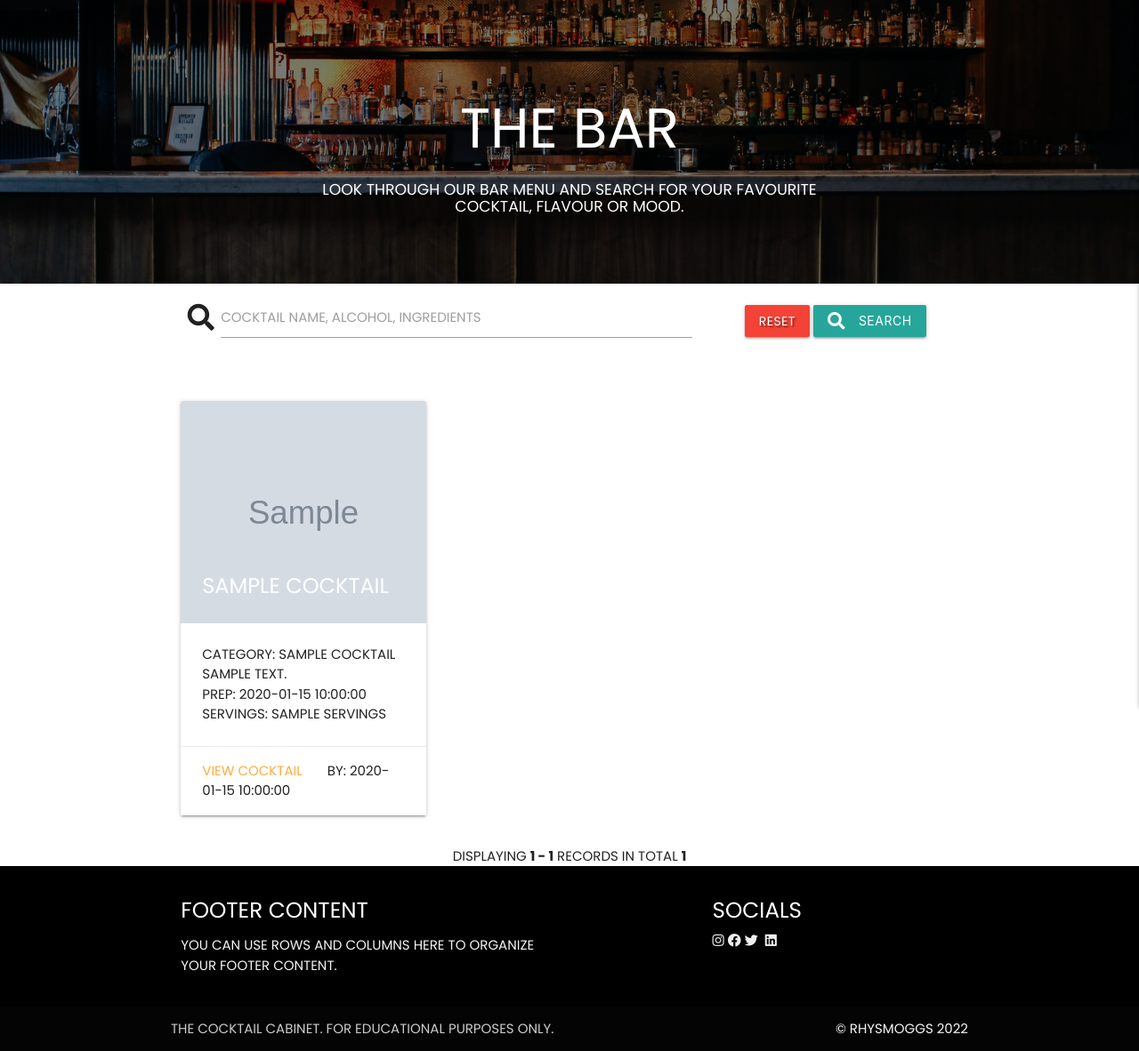
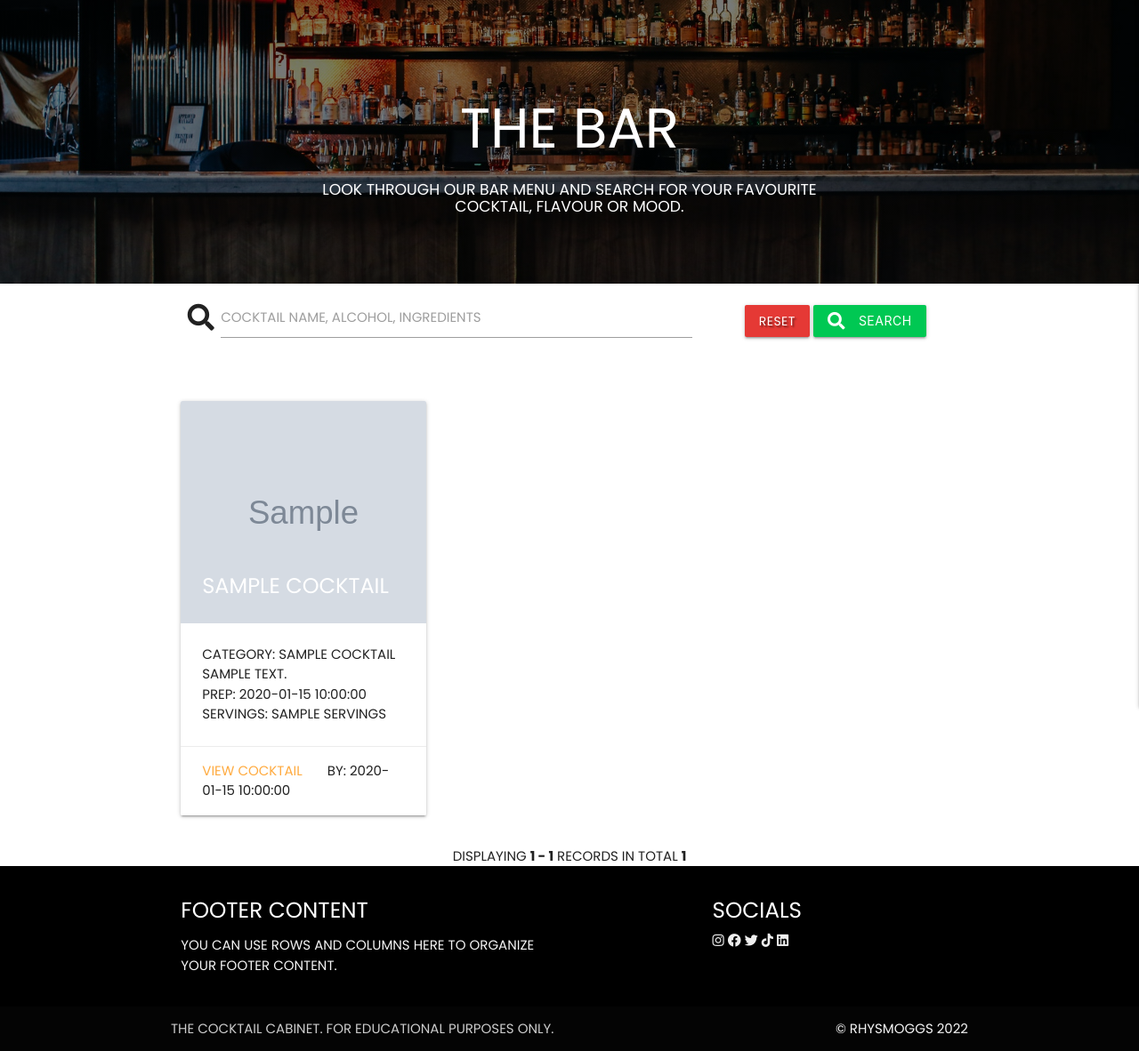
Before and after one commit to rhysmoggs/ms3-final-cocktails, a Flask app: page /search in a window 1280 px wide. Shown: the part 65-1247 px from the top of the page at 89% size. Run offline with Flask 2, Linux system fonts and the light colour scheme; tables that the repository leaves empty hold one stand-in row (values such as "Sample post"); grey boxes marked "Sample" are stand-in pictures; a database or web service that is not in the repository returns one stand-in record (values such as "Sample title"); some libraries are stand-ins or nearby versions.

Commit message:
Add consistent button styling

```diff
--- a/cocktails/templates/add_category.html
+++ b/cocktails/templates/add_category.html
@@ -22,7 +22,7 @@
                         Cancel <i class="fas fa-times-circle right"></i>
                     </a>
                     <!-- submit button -->
-                    <button type="submit" class="btn-large">
+                    <button type="submit" class="btn-large green accent-4 text-shadow">
                         Add Cocktail Category <i class="fas fa-plus-square right"></i>
                     </button>
                 </div>
--- a/cocktails/templates/add_cocktail.html
+++ b/cocktails/templates/add_cocktail.html
@@ -101,7 +101,7 @@
                         Cancel <i class="fas fa-times-circle right"></i>
                     </a>
                     <!-- submit button -->
-                    <button type="submit" class="btn-large">
+                    <button type="submit" class="btn-large green accent-4 text-shadow">
                         Add Cocktail to My Cabinet<i class="fas fa-plus-square right"></i>
                     </button>
                 </div>
--- a/cocktails/templates/all_cocktails.html
+++ b/cocktails/templates/all_cocktails.html
@@ -21,8 +21,8 @@
                     <label for="query">cocktail name, alcohol, ingredients</label>
                 </div>
                 <div class="col s12 m4">
-                    <a href="{{ url_for('all_cocktails') }}" class="red btn text-shadow">Reset</a>
-                    <button type="submit" class="btn">
+                    <a href="{{ url_for('all_cocktails') }}" class="btn red darken-1 text-shadow">Reset</a>
+                    <button type="submit" class="btn green accent-4">
                         <i class="fas fa-search left"></i> Search
                     </button>
                 </div>
@@ -46,14 +46,14 @@
                         <span class="card-title"><strong>{{ cocktail.cocktail_name }}</strong></span>
                     </a>
                 </div>
-                <div>
+                <div class="center-align">
                     {% if session.user|lower == cocktail.created_by|lower %}
-                        <a href="#{{ cocktail._id }}" class="btn-small green accent-4 modal-trigger">Delete</a>
-                        <a href="{{ url_for('edit_cocktail', cocktail_id=cocktail._id ) }}" class="btn-small">Edit</a>
+                        <a href="#{{ cocktail._id }}" class="btn-small red darken-1 modal-trigger"><i class="fas fa-trash"></i> Delete</a>
+                        <a href="{{ url_for('edit_cocktail', cocktail_id=cocktail._id ) }}" class="btn-small blue lighten-1">Edit <i class="fas fa-edit right"></i></a>
                     {% endif %}
                 </div>
                 <!-- Modal Structure -->
-                <div id="{{ cocktail._id }}" class="modal">
+                <div id="{{ cocktail._id }}" class="modal center-align">
                     <div class="modal-content">
                         <h4>Wait...</h4>
                         <p>Are you sure you want to delete this <strong>{{ cocktail.cocktail_name }}</strong> cocktail?</p>
--- a/cocktails/templates/base.html
+++ b/cocktails/templates/base.html
@@ -89,7 +89,7 @@
               <a class="grey-text text-lighten-3" href="https://www.instagram.com/" target="_blank" rel="noopener" aria-label="link to instagram website (opens in new tab)"><i class="fab fa-instagram website"></i></a>
               <a class="grey-text text-lighten-3" href="https://www.facebook.com/" target="_blank" rel="noopener" aria-label="link to facebook website (opens in new tab)"><i class="fab fa-facebook"></i></a>
               <a class="grey-text text-lighten-3" href="https://www.twitter.com/" target="_blank" rel="noopener" aria-label="link to twitter website (opens in new tab)"><i class="fab fa-twitter"></i></a>
-              <a class="grey-text text-lighten-3" href="https://www.tiktok.com/" target="_blank" rel="noopener" aria-label="link to tikitok website (opens in new tab)"><i class="fab fa-tikitok"></i></a>
+              <a class="grey-text text-lighten-3" href="https://www.tiktok.com/" target="_blank" rel="noopener" aria-label="link to tikitok website (opens in new tab)"><i class="fab fa-tiktok"></i></a>
               <a class="grey-text text-lighten-3" href="https://uk.linkedin.com/" target="_blank" rel="noopener" aria-label="link to linkedin website (opens in new tab)"><i class="fab fa-linkedin"></i></a>
             </div>
           </div>
--- a/cocktails/templates/edit_category.html
+++ b/cocktails/templates/edit_category.html
@@ -21,7 +21,7 @@
                     <a href="{{ url_for('get_categories') }}" class="btn-large red text-shadow">
                         Cancel <i class="fas fa-times-circle right"></i>
                     </a>
-                    <button type="submit" class="btn-large">
+                    <button type="submit" class="btn-large green accent-4 text-shadow">
                         Edit Cocktail Category <i class="fas fa-edit right"></i>
                     </button>
                 </div>
--- a/cocktails/templates/edit_cocktail.html
+++ b/cocktails/templates/edit_cocktail.html
@@ -111,7 +111,7 @@
                         Cancel <i class="fas fa-times-circle right"></i>
                     </a>
                     <!-- submit button -->
-                    <button type="submit" class="btn-large">
+                    <button type="submit" class="btn-large green accent-4 text-shadow">
                         Edit Cocktail <i class="fas fa-edit right"></i>
                     </button>
                 </div>
--- a/cocktails/templates/filter_category.html
+++ b/cocktails/templates/filter_category.html
@@ -28,7 +28,7 @@
                     {% endif %}
                 </div>
                 <!-- Modal Structure -->
-                <div id="{{ cocktail._id }}" class="modal">
+                <div id="{{ cocktail._id }}" class="modal center-align">
                     <div class="modal-content">
                         <h4>Wait...</h4>
                         <p>Are you sure you want to delete this <strong>{{ cocktail.cocktail_name }}</strong> cocktail?</p>
--- a/cocktails/templates/home.html
+++ b/cocktails/templates/home.html
@@ -5,10 +5,10 @@
   <div class="hero-text">
     <h1>The Cocktail Cabinet</h1>
     <h5>Share a Drink With Us</h5>
-    {% if session.user  %}
-      <a href="{{ url_for('profile', username=session['user']) }}" class="btn-small green accent-4">My Cabinet</a>
+    {% if session.user %}
+      <a href="{{ url_for('profile', username=session['user']) }}" class="btn-large green accent-4 text-shadow">My Cabinet</a>
     {% else %}
-      <a href="{{ url_for('login') }}" class="btn-small green accent-4">Log In</a>
+      <a href="{{ url_for('login') }}" class="btn-large green accent-4 text-shadow">Log In</a>
     {% endif %}
   </div>
 </div>
--- a/cocktails/templates/login.html
+++ b/cocktails/templates/login.html
@@ -28,7 +28,7 @@
                 </div>
                 <!-- login -->
                 <div class="row">
-                    <button type="submit" class="col s12 btn-large">
+                    <button type="submit" class="col s12 btn-large green accent-4 text-shadow">
                         Log In <i class="fas fa-sign-in-alt"></i>
                     </button>
                 </div>
--- a/cocktails/templates/register.html
+++ b/cocktails/templates/register.html
@@ -37,7 +37,7 @@
                 </div>
                 <!-- register -->
                 <div class="row">
-                    <button type="submit" class="col s12 btn-large">
+                    <button type="submit" class="col s12 btn-large green accent-4 text-shadow">
                         Register <i class="fas fa-sign-in-alt"></i>
                     </button>
                 </div>
```
Also changed, not shown: cocktails/templates/categories.html (+4 -4 lines), cocktails/templates/profile.html (+5 -5 lines), cocktails/templates/view_cocktail.html (+4 -4 lines).
